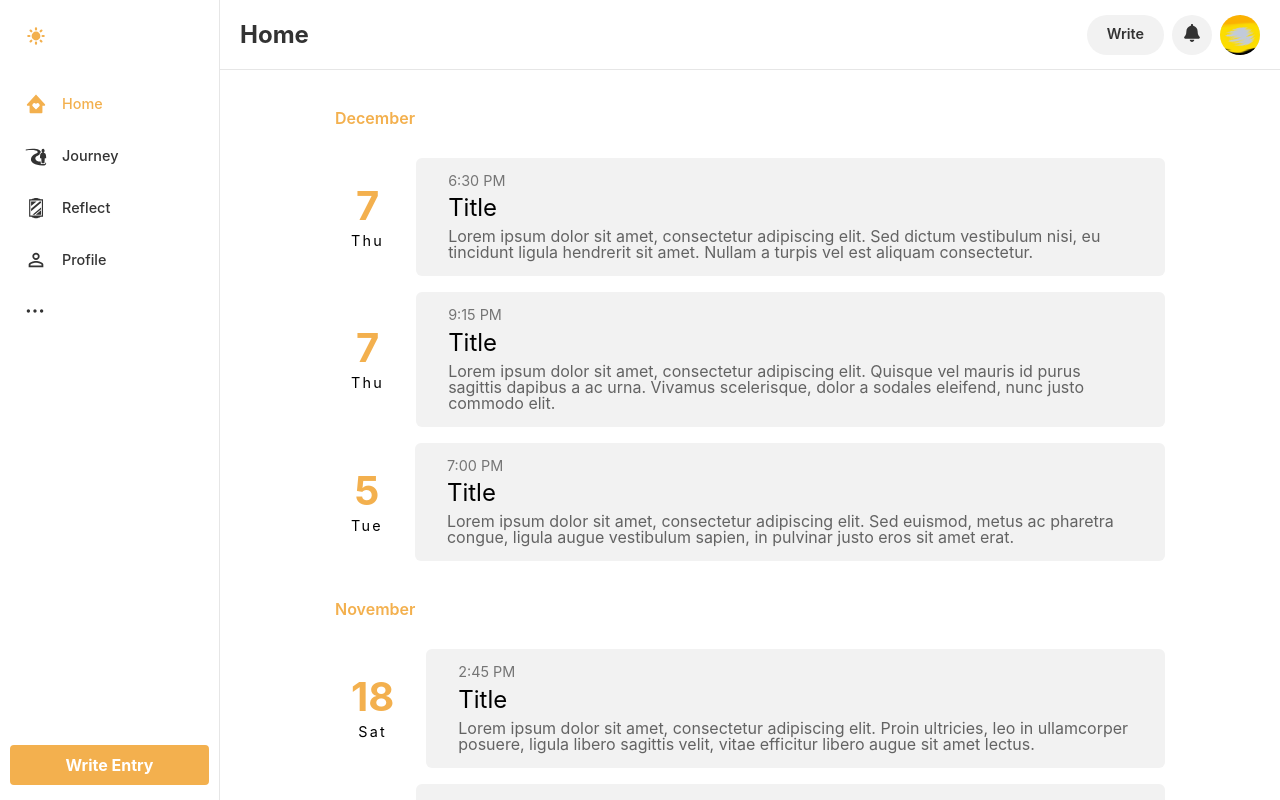
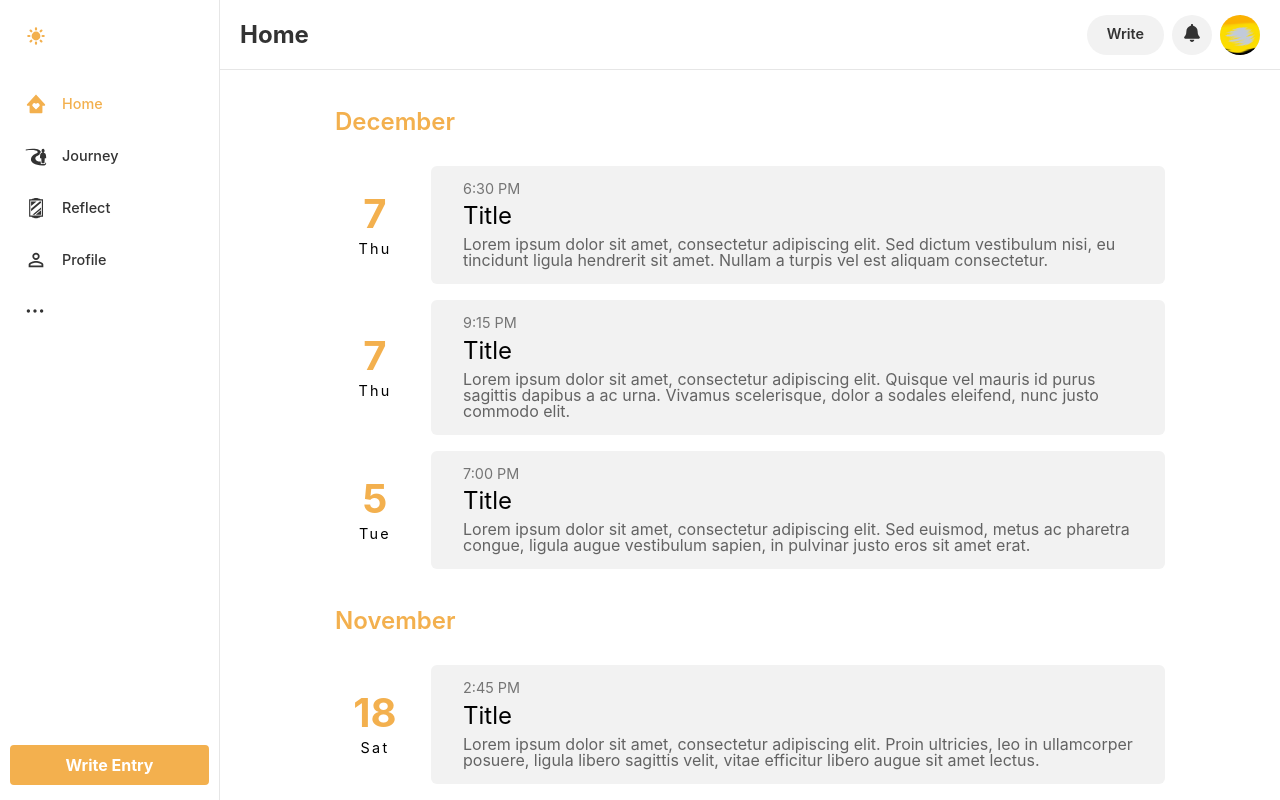
Before and after one commit to EstefanHu/helios, a Next.js app: page /home in a window 1280 px wide. Built offline with nearby package versions, Linux system fonts and the light colour scheme.

Commit message:
minor styling edits

```diff
--- a/src/app/(app)/home/home.module.scss
+++ b/src/app/(app)/home/home.module.scss
@@ -1,6 +1,7 @@
 .entryMonthHeader {
     color: var(--accent);
     font-weight: 600;
+    font-size: 1.5rem;
     margin-bottom: 2rem;
 }
 
@@ -18,7 +19,7 @@
     align-items: center;
     flex-direction: column;
     gap: 0.5rem;
-    flex-basis: 5rem;
+    flex: 0 0 5rem;
 }
 
 .dateBoxNumber {
@@ -49,9 +50,15 @@
     background-color: var(--backgroundAccent);
     border-radius: var(--border-radius);
     padding: 1rem 2rem;
+    transition: 0.25s background-color ease-in-out;
     > *+* {
         margin-top: 0.5rem;
     }
+}
+
+.entryListItem:hover {
+    background-color: var(--backgroundAccentHover);
+    cursor: pointer;
 }
 
 .entryListItemTitle {
```
